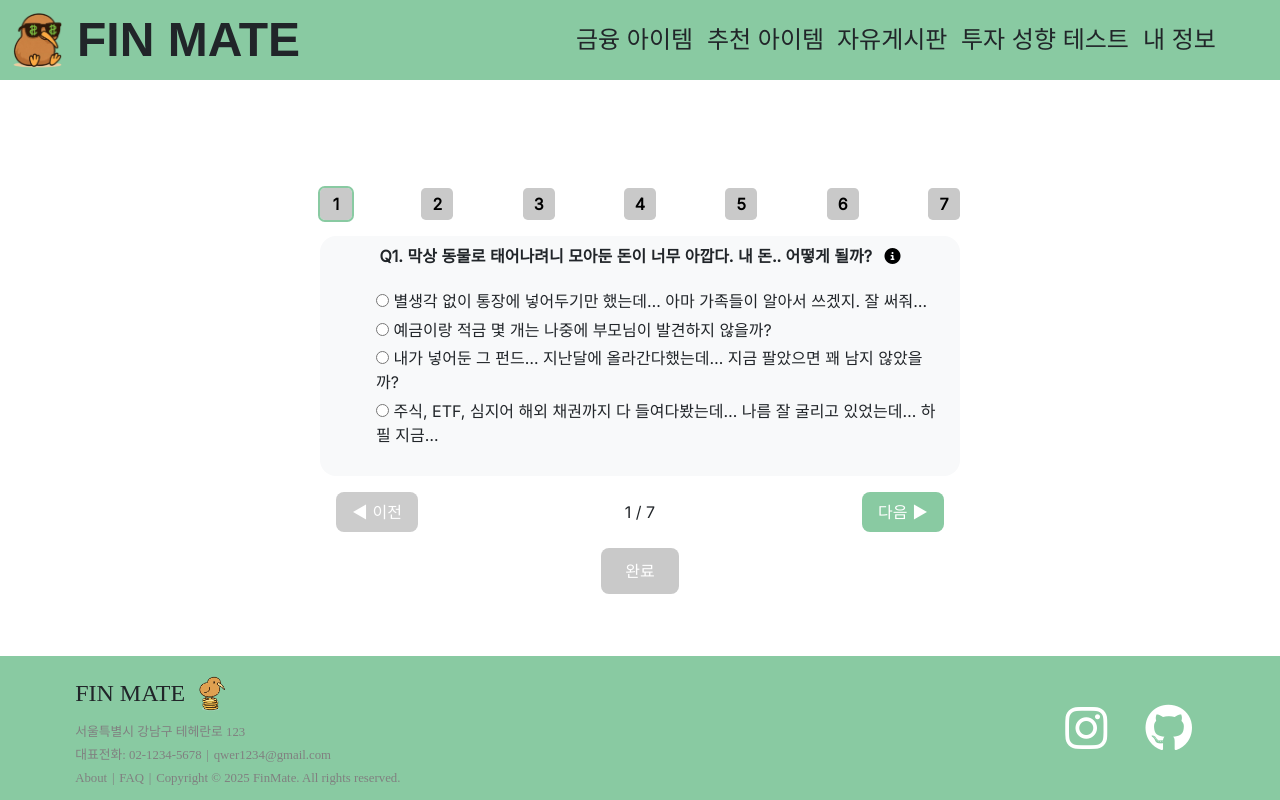
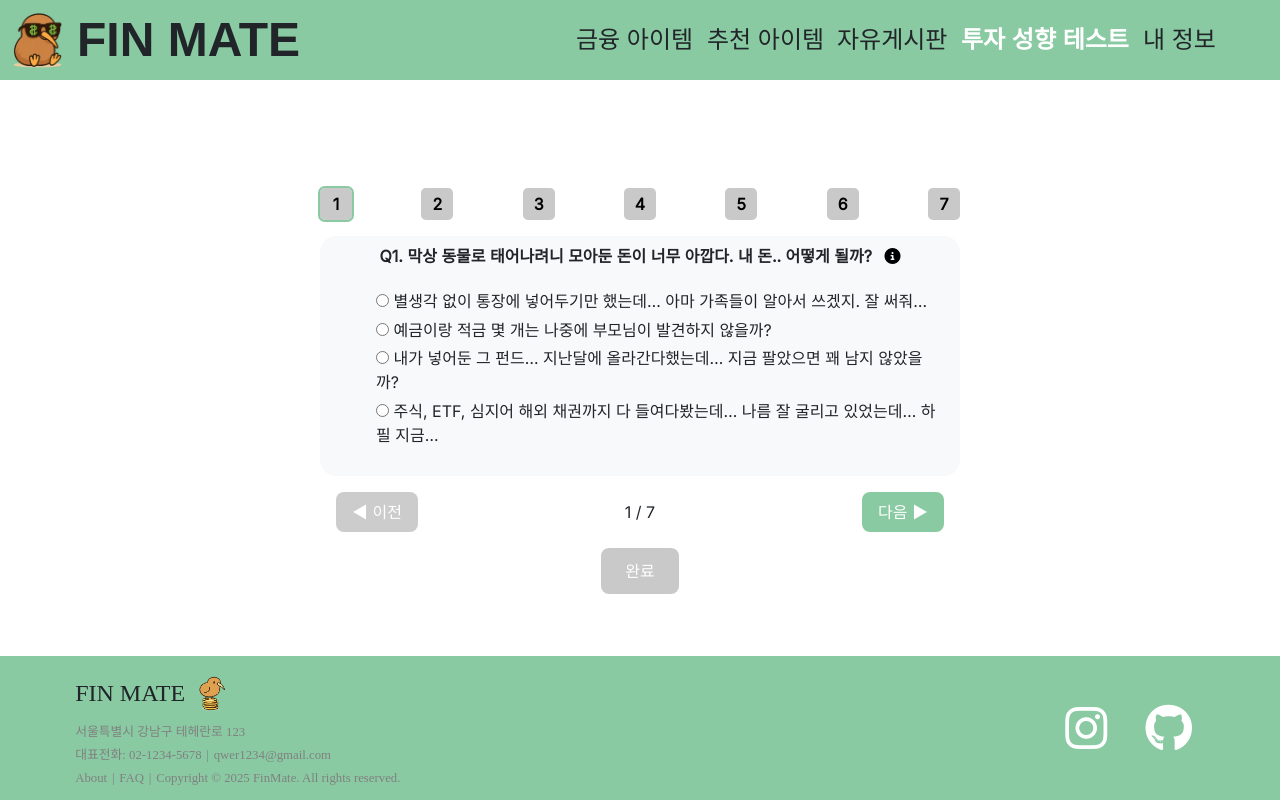
Before and after one commit to KB-technologia/FinMate_FE, a Vue app in the folder FinMate/: page /quiz in a window 1280 px wide. Built offline with nearby package versions, Linux system fonts and the light colour scheme; a web font is replaced by a local one.

Commit message:
💄 TopNavBar 위치에 따른 active 스타일 적용

```diff
--- a/FinMate/src/components/allshared/TopNavigationBar.vue
+++ b/FinMate/src/components/allshared/TopNavigationBar.vue
@@ -25,12 +25,16 @@
       </div>
       <div
         class="top-navigation-menu-right-item hvr-underline-from-center"
+        :class="{
+          active: route.path === '/quizstart' || route.path === '/quiz',
+        }"
         @click="$router.push('/quizstart')"
       >
         투자 성향 테스트
       </div>
       <div
         class="top-navigation-menu-right-item hvr-underline-from-center"
+        :class="{ active: route.path === '/my-stats' }"
         @click="$router.push('/my-stats')"
       >
         내 정보
@@ -42,6 +46,8 @@
 <script setup>
 import '@/styles/fonts.css';
 import 'hover.css/css/hover-min.css';
+import { useRoute } from 'vue-router';
+const route = useRoute();
 </script>
 
 <style scoped>
@@ -112,4 +118,18 @@ import 'hover.css/css/hover-min.css';
 .top-navigation-menu-right-item.hvr-underline-from-center::before {
   background-color: var(--color-white);
 }
+.top-navigation-menu-right-item.active {
+  color: var(--color-white);
+  font-weight: bold;
+  position: relative;
+}
+
+.top-navigation-menu-right-item.active::after {
+  content: '';
+  position: absolute;
+  bottom: -5px;
+  left: 0;
+  width: 100%;
+  background-color: var(--color-white);
+}
 </style>
--- a/FinMate/src/stores/auth/auth.js
+++ b/FinMate/src/stores/auth/auth.js
@@ -30,7 +30,7 @@ export const useAuthStore = defineStore('auth', {
         const res = await Login(id, pw);
         if (res.status === 200) {
           this.setToken(res.data.token);
-          this.setIsFirst(res.data.isfirst);
+          this.setIsFirst(true);
           console.log(res.data);
 
           return true;
```
